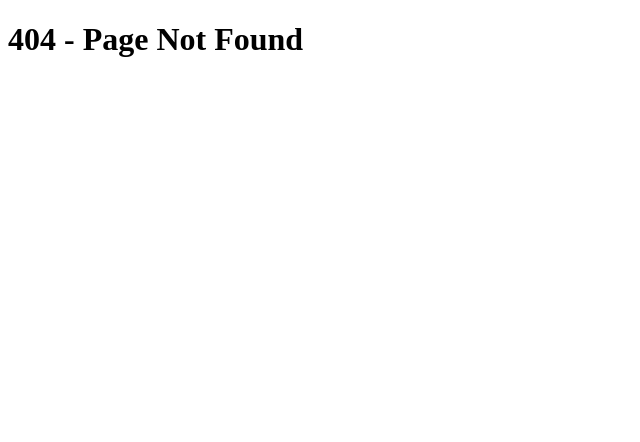
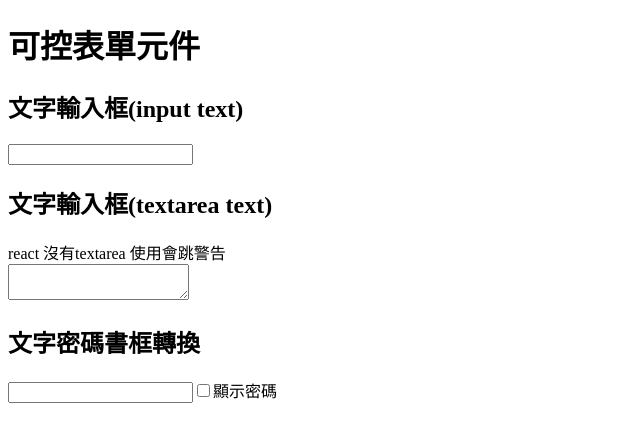
Before and after one commit to XuanYing0915/react_class_base, a Next.js app: page /course/html5-form in a window 1280 px wide. Before the commit this address had no page. Shown: the top 442 px of the page, without its empty margins (0-640 px from the left). Built offline with nearby package versions, Linux system fonts and the light colour scheme.

Commit message:
表單 (密碼顯示隱藏)

```diff
--- /dev/null
+++ b/pages/course/html5-form.js
@@ -0,0 +1,59 @@
+import React, { useState } from 'react'
+
+export default function Html5Form() {
+  // input
+  const [inputText, setInputText] = useState('')
+  //   textarea
+  const [textareaText, setTextareaText] = useState('')
+  // input-pwd
+  const [PWD, setPWD] = useState('')
+  //   showPWD  (呈現密碼用  true=呈現密碼)
+  const [show, setShow] = useState(false)
+
+  return (
+    <>
+      <h1>可控表單元件</h1>
+      <section id="input-text">
+        <h2>文字輸入框(input text)</h2>
+        <input
+          type="text"
+          value={inputText}
+          onChange={(e) => {
+            setInputText(e.target.value)
+          }}
+        ></input>
+      </section>
+      <section id="textarea-text">
+        <h2>文字輸入框(textarea text)</h2>
+        <div>react 沒有textarea 使用會跳警告</div>
+        <textarea
+          type="text"
+          value={textareaText}
+          onChange={(e) => {
+            setTextareaText(e.target.value)
+          }}
+        ></textarea>
+      </section>
+      <section id="input-text-PWD">
+        <h2>文字密碼書框轉換</h2>
+        <input
+          type={show ? 'text' : 'password'}
+          value={PWD}
+          onChange={(e) => {
+            setPWD(e.target.value)
+          }}
+        />
+        <label>
+          <input
+            type="checkbox"
+            checked={show}
+            onChange={(e) => {
+              setShow(e.target.checked)
+            }}
+          />
+          顯示密碼
+        </label>
+      </section>
+    </>
+  )
+}
```
